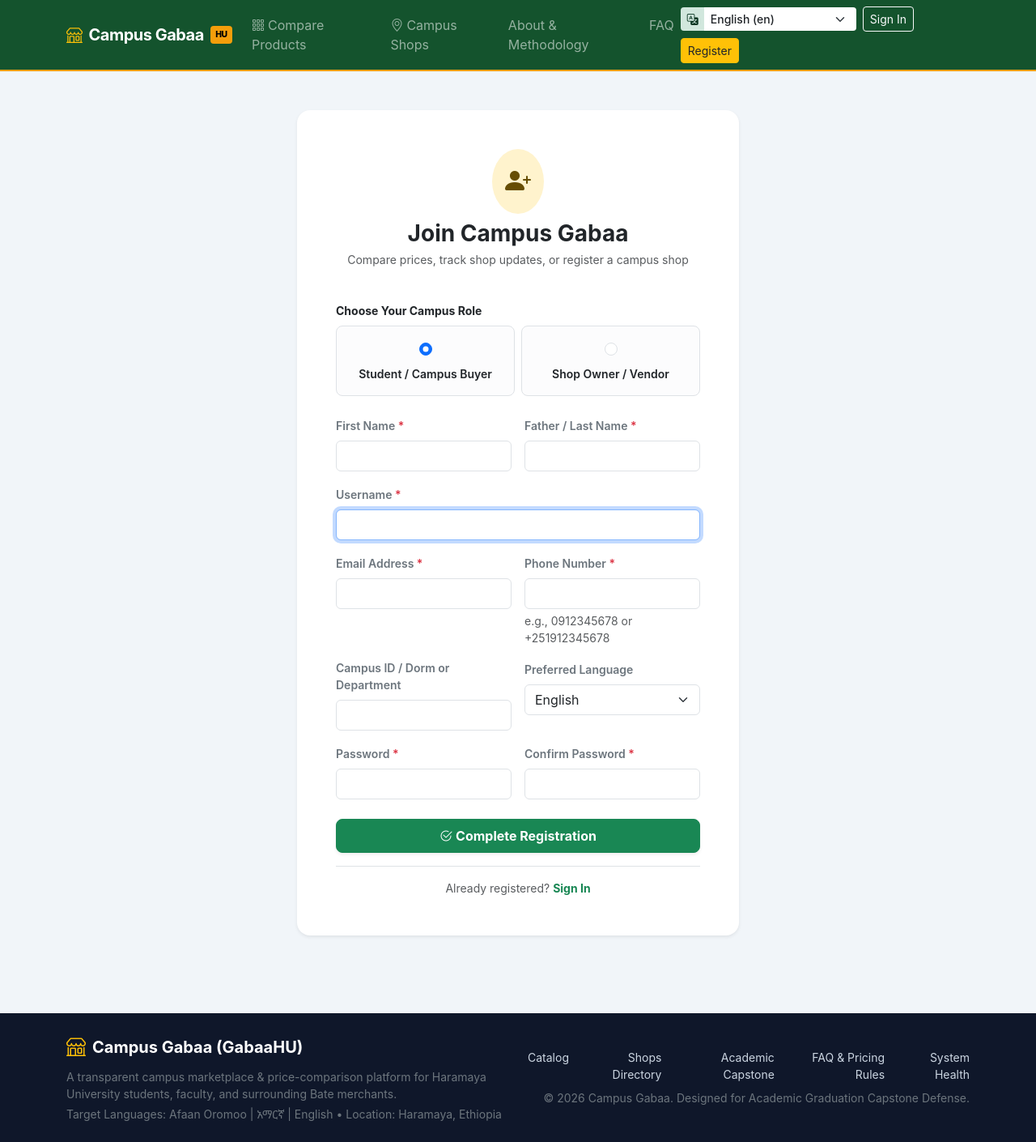
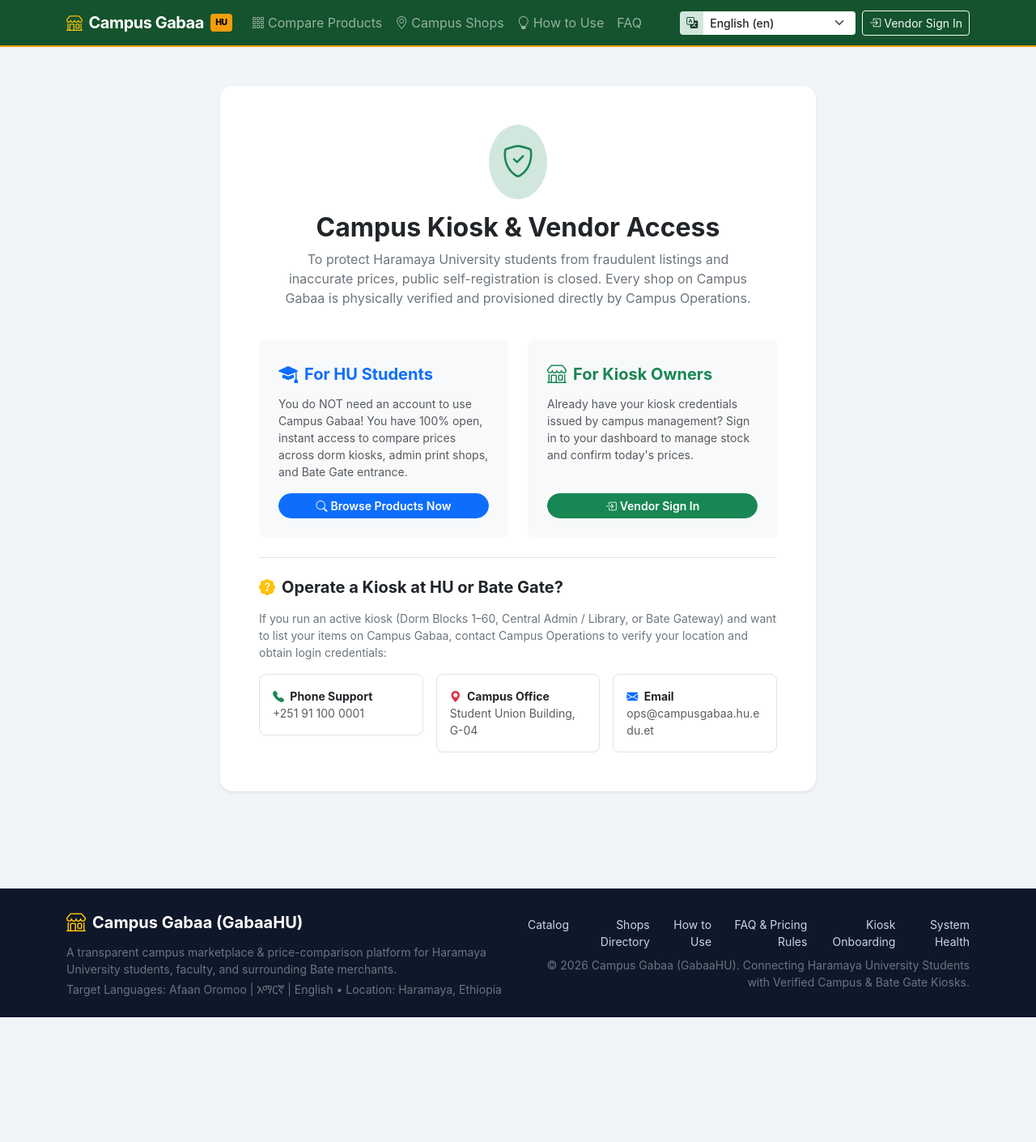
Before and after one commit to danielgelchu0-sketch/campus_gabaa, a Django app: page /accounts/register/ in a window 1280 px wide. Shown: the whole page at 81% size. After the commit the page ends 1256 px from the top, so only its background shows below. Run offline with Django 5.2, Linux system fonts and the light colour scheme.

Commit message:
feat(commercial): transition to market-ready platform with dynamic zones, obscure admin, rate-limiting, and how-to-use guide

```diff
--- a/config/settings.py
+++ b/config/settings.py
@@ -28,6 +28,7 @@ ALLOWED_HOSTS = [
     '.onrender.com',
     'localhost',
     '127.0.0.1',
+    'testserver',
 ]
 if _env_hosts:
     for host in _env_hosts.split(','):
@@ -66,6 +67,7 @@ INSTALLED_APPS = [
 
 MIDDLEWARE = [
     'django.middleware.security.SecurityMiddleware',
+    'core.middleware.SecurityHardeningMiddleware',  # Anti brute-force & probe defense
     'whitenoise.middleware.WhiteNoiseMiddleware',  # High-performance static files in production
     'django.contrib.sessions.middleware.SessionMiddleware',
     'django.middleware.locale.LocaleMiddleware',  # Language selection and negotiation
--- a/config/urls.py
+++ b/config/urls.py
@@ -2,13 +2,25 @@
 URL configuration for Campus Gabaa (GabaaHU).
 """
 
+import os
 from django.conf import settings
 from django.conf.urls.static import static
 from django.contrib import admin
+from django.http import Http404
 from django.urls import path, include
 
+# Obscure, untraceable admin path to neutralize automated crawlers and university scanners
+ADMIN_PATH = os.getenv('ADMIN_URL_PATH', 'gabaa-control-desk-hu26/').strip('/') + '/'
+
+
+def fake_admin_trap(request):
+    """Return 404 for automated bots scanning default /admin/"""
+    raise Http404("Not Found")
+
+
 urlpatterns = [
-    path('admin/', admin.site.urls),
+    path(ADMIN_PATH, admin.site.urls),
+    path('admin/', fake_admin_trap),
     path('i18n/', include('django.conf.urls.i18n')),  # Django language switcher
     path('', include('core.urls', namespace='core')),
     path('accounts/', include('accounts.urls', namespace='accounts')),
--- a/core/tests.py
+++ b/core/tests.py
@@ -31,10 +31,10 @@ class CoreViewsTests(TestCase):
         self.assertContains(response, 'Electronics')
 
     def test_about_and_faq_pages(self):
-        """Verify about page and FAQ render."""
-        resp_about = self.client.get(reverse('core:about'))
+        """Verify how-to-use / about page and FAQ render."""
+        resp_about = self.client.get(reverse('core:how_to_use'))
         self.assertEqual(resp_about.status_code, 200)
-        self.assertContains(resp_about, 'Academic Capstone')
+        self.assertContains(resp_about, 'How to Use')
 
         resp_faq = self.client.get(reverse('core:faq'))
         self.assertEqual(resp_faq.status_code, 200)
--- a/core/urls.py
+++ b/core/urls.py
@@ -9,7 +9,8 @@ app_name = 'core'
 
 urlpatterns = [
     path('', views.home, name='home'),
-    path('about/', views.about, name='about'),
+    path('how-to-use/', views.how_to_use, name='how_to_use'),
+    path('about/', views.how_to_use, name='about'),
     path('faq/', views.faq, name='faq'),
     path('healthz/', views.health_check, name='health_check'),
 ]
--- a/market/tests.py
+++ b/market/tests.py
@@ -65,10 +65,10 @@ class MarketModelAndLogicTests(TestCase):
 
         self.shop2 = Shop.objects.create(
             owner=self.vendor2,
-            name='Bate Mart',
+            name='Bate Gateway Mart',
             slug='bate-mart',
-            campus_zone='BATE_MARKET',
-            specific_location='Bate Market Road',
+            campus_zone='BATE_GATE',
+            specific_location='Bate Gate Entrance',
             phone_number='0922334455',
             status=Shop.STATUS_APPROVED
         )
--- a/templates/accounts/login.html
+++ b/templates/accounts/login.html
@@ -42,8 +42,8 @@
 
         <div class="text-center pt-3 border-top">
           <p class="small text-muted mb-0">
-            {% trans "Don't have an account yet?" %}
-            <a href="{% url 'accounts:register' %}" class="text-success fw-bold text-decoration-none">{% trans "Create Free Account" %}</a>
+            {% trans "Need to list your campus kiosk or get credentials?" %}
+            <a href="{% url 'accounts:register' %}" class="text-success fw-bold text-decoration-none">{% trans "Kiosk Onboarding Info" %}</a>
           </p>
         </div>
       </div>
--- a/templates/accounts/register.html
+++ b/templates/accounts/register.html
@@ -1,157 +1,92 @@
 {% extends 'base.html' %}
 {% load i18n %}
 
-{% block title %}{% trans "Create Account" %} | Campus Gabaa{% endblock %}
+{% block title %}{% trans "Merchant & Kiosk Access" %} | Campus Gabaa{% endblock %}
 
 {% block content %}
 <div class="container py-5">
   <div class="row justify-content-center">
-    <div class="col-md-8 col-lg-6">
-      <div class="card border-0 shadow-sm rounded-4 p-4 p-md-5 bg-white">
+    <div class="col-lg-8">
+
+      <!-- Main Access Card -->
+      <div class="card border-0 shadow-sm rounded-4 p-4 p-md-5 bg-white mb-4">
         <div class="text-center mb-4">
-          <div class="p-3 bg-warning-subtle text-warning-emphasis rounded-circle d-inline-flex mb-2">
-            <i class="bi bi-person-plus-fill fs-2"></i>
+          <div class="p-3 bg-success-subtle text-success rounded-circle d-inline-flex mb-3">
+            <i class="bi bi-shield-check fs-1"></i>
           </div>
-          <h3 class="fw-bold text-dark mb-1">{% trans "Join Campus Gabaa" %}</h3>
-          <p class="text-muted small">{% trans "Compare prices, track shop updates, or register a campus shop" %}</p>
+          <h2 class="fw-bold text-dark mb-2">{% trans "Campus Kiosk & Vendor Access" %}</h2>
+          <p class="text-secondary mx-auto" style="max-width: 580px;">
+            {% trans "To protect Haramaya University students from fraudulent listings and inaccurate prices, public self-registration is closed. Every shop on Campus Gabaa is physically verified and provisioned directly by Campus Operations." %}
+          </p>
         </div>
 
-        <form method="post" action="{% url 'accounts:register' %}" novalidate>
-          {% csrf_token %}
-
-          {% if form.non_field_errors %}
-            <div class="alert alert-danger py-2 small">
-              {{ form.non_field_errors }}
-            </div>
-          {% endif %}
-
-          <!-- Role Selection with visual cards -->
-          <div class="mb-4">
-            <label class="form-label fw-bold text-dark small mb-2">{% trans "Choose Your Campus Role" %}</label>
-            <div class="row g-2">
-              {% for radio in form.role %}
-                <div class="col-6">
-                  <div class="border rounded-3 p-3 text-center h-100 bg-light-subtle">
-                    {{ radio.tag }}
-                    <label for="{{ radio.id_for_label }}" class="d-block mt-2 fw-semibold small cursor-pointer">
-                      {{ radio.choice_label }}
-                    </label>
-                  </div>
-                </div>
-              {% endfor %}
-            </div>
-            {% if form.role.errors %}
-              <div class="text-danger small mt-1">{{ form.role.errors }}</div>
-            {% endif %}
-          </div>
-
-          <div class="row g-3 mb-3">
-            <div class="col-sm-6">
-              <label for="{{ form.first_name.id_for_label }}" class="form-label fw-semibold small text-secondary">
-                {{ form.first_name.label }} <span class="text-danger">*</span>
-              </label>
-              {{ form.first_name }}
-              {% if form.first_name.errors %}
-                <div class="text-danger small mt-1">{{ form.first_name.errors }}</div>
-              {% endif %}
-            </div>
-            <div class="col-sm-6">
-              <label for="{{ form.last_name.id_for_label }}" class="form-label fw-semibold small text-secondary">
-                {{ form.last_name.label }} <span class="text-danger">*</span>
-              </label>
-              {{ form.last_name }}
-              {% if form.last_name.errors %}
-                <div class="text-danger small mt-1">{{ form.last_name.errors }}</div>
-              {% endif %}
+        <div class="row g-4 mb-4">
+          <!-- Step 1: For Students -->
+          <div class="col-md-6">
+            <div class="card h-100 border-0 bg-light p-4 rounded-3">
+              <div class="d-flex align-items-center gap-2 mb-2 text-primary">
+                <i class="bi bi-mortarboard-fill fs-4"></i>
+                <h5 class="fw-bold mb-0">{% trans "For HU Students" %}</h5>
+              </div>
+              <p class="small text-muted mb-3">
+                {% trans "You do NOT need an account to use Campus Gabaa! You have 100% open, instant access to compare prices across dorm kiosks, admin print shops, and Bate Gate entrance." %}
+              </p>
+              <a href="{% url 'market:product_list' %}" class="btn btn-primary btn-sm fw-semibold rounded-pill mt-auto">
+                <i class="bi bi-search me-1"></i>{% trans "Browse Products Now" %}
+              </a>
             </div>
           </div>
 
-          <div class="mb-3">
-            <label for="{{ form.username.id_for_label }}" class="form-label fw-semibold small text-secondary">
-              {{ form.username.label }} <span class="text-danger">*</span>
-            </label>
-            {{ form.username }}
-            {% if form.username.errors %}
-              <div class="text-danger small mt-1">{{ form.username.errors }}</div>
-            {% endif %}
-          </div>
-
-          <div class="row g-3 mb-3">
-            <div class="col-sm-6">
-              <label for="{{ form.email.id_for_label }}" class="form-label fw-semibold small text-secondary">
-                {{ form.email.label }} <span class="text-danger">*</span>
-              </label>
-              {{ form.email }}
-              {% if form.email.errors %}
-                <div class="text-danger small mt-1">{{ form.email.errors }}</div>
-              {% endif %}
-            </div>
-            <div class="col-sm-6">
-              <label for="{{ form.phone_number.id_for_label }}" class="form-label fw-semibold small text-secondary">
-                {{ form.phone_number.label }} <span class="text-danger">*</span>
-              </label>
-              {{ form.phone_number }}
-              <div class="form-text small">{{ form.phone_number.help_text }}</div>
-              {% if form.phone_number.errors %}
-                <div class="text-danger small mt-1">{{ form.phone_number.errors }}</div>
-              {% endif %}
+          <!-- Step 2: For Vendors -->
+          <div class="col-md-6">
+            <div class="card h-100 border-0 bg-light p-4 rounded-3">
+              <div class="d-flex align-items-center gap-2 mb-2 text-success">
+                <i class="bi bi-shop fs-4"></i>
+                <h5 class="fw-bold mb-0">{% trans "For Kiosk Owners" %}</h5>
+              </div>
+              <p class="small text-muted mb-3">
+                {% trans "Already have your kiosk credentials issued by campus management? Sign in to your dashboard to manage stock and confirm today's prices." %}
+              </p>
+              <a href="{% url 'accounts:login' %}" class="btn btn-success btn-sm fw-semibold rounded-pill mt-auto">
+                <i class="bi bi-box-arrow-in-right me-1"></i>{% trans "Vendor Sign In" %}
+              </a>
             </div>
           </div>
+        </div>
 
-          <div class="row g-3 mb-3">
-            <div class="col-sm-6">
-              <label for="{{ form.campus_id_or_dorm.id_for_label }}" class="form-label fw-semibold small text-secondary">
-                {{ form.campus_id_or_dorm.label }}
-              </label>
-              {{ form.campus_id_or_dorm }}
-              {% if form.campus_id_or_dorm.errors %}
-                <div class="text-danger small mt-1">{{ form.campus_id_or_dorm.errors }}</div>
-              {% endif %}
+        <!-- How to Onboard your Shop -->
+        <div class="border-top pt-4">
+          <h5 class="fw-bold text-dark mb-3">
+            <i class="bi bi-patch-question-fill text-warning me-2"></i>{% trans "Operate a Kiosk at HU or Bate Gate?" %}
+          </h5>
+          <p class="text-secondary small mb-3">
+            {% trans "If you run an active kiosk (Dorm Blocks 1–60, Central Admin / Library, or Bate Gateway) and want to list your items on Campus Gabaa, contact Campus Operations to verify your location and obtain login credentials:" %}
+          </p>
+
+          <div class="row g-3 small">
+            <div class="col-sm-4">
+              <div class="p-3 border rounded-3 bg-white">
+                <strong class="d-block text-dark"><i class="bi bi-telephone-fill text-success me-1"></i> {% trans "Phone Support" %}</strong>
+                <span class="text-muted">+251 91 100 0001</span>
+              </div>
             </div>
-            <div class="col-sm-6">
-              <label for="{{ form.preferred_language.id_for_label }}" class="form-label fw-semibold small text-secondary">
-                {{ form.preferred_language.label }}
-              </label>
-              {{ form.preferred_language }}
-              {% if form.preferred_language.errors %}
-                <div class="text-danger small mt-1">{{ form.preferred_language.errors }}</div>
-              {% endif %}
+            <div class="col-sm-4">
+              <div class="p-3 border rounded-3 bg-white">
+                <strong class="d-block text-dark"><i class="bi bi-geo-alt-fill text-danger me-1"></i> {% trans "Campus Office" %}</strong>
+                <span class="text-muted">{% trans "Student Union Building, G-04" %}</span>
+              </div>
+            </div>
+            <div class="col-sm-4">
+              <div class="p-3 border rounded-3 bg-white">
+                <strong class="d-block text-dark"><i class="bi bi-envelope-fill text-primary me-1"></i> {% trans "Email" %}</strong>
+                <span class="text-muted">ops@campusgabaa.hu.edu.et</span>
+              </div>
             </div>
           </div>
+        </div>
 
-          <div class="row g-3 mb-4">
-            <div class="col-sm-6">
-              <label for="{{ form.password1.id_for_label }}" class="form-label fw-semibold small text-secondary">
-                {% trans "Password" %} <span class="text-danger">*</span>
-              </label>
-              {{ form.password1 }}
-              {% if form.password1.errors %}
-                <div class="text-danger small mt-1">{{ form.password1.errors }}</div>
-              {% endif %}
-            </div>
-            <div class="col-sm-6">
-              <label for="{{ form.password2.id_for_label }}" class="form-label fw-semibold small text-secondary">
-                {% trans "Confirm Password" %} <span class="text-danger">*</span>
-              </label>
-              {{ form.password2 }}
-              {% if form.password2.errors %}
-                <div class="text-danger small mt-1">{{ form.password2.errors }}</div>
-              {% endif %}
-            </div>
-          </div>
+      </div>
 
-          <button type="submit" class="btn btn-success w-100 fw-bold py-2 rounded-3 shadow-sm mb-3">
-            <i class="bi bi-check2-circle me-1"></i>{% trans "Complete Registration" %}
-          </button>
-        </form>
-
-        <div class="text-center pt-3 border-top">
-          <p class="small text-muted mb-0">
-            {% trans "Already registered?" %}
-            <a href="{% url 'accounts:login' %}" class="text-success fw-bold text-decoration-none">{% trans "Sign In" %}</a>
-          </p>
-        </div>
-      </div>
     </div>
   </div>
 </div>
--- a/templates/base.html
+++ b/templates/base.html
@@ -44,8 +44,8 @@
             </a>
           </li>
           <li class="nav-item">
-            <a class="nav-link {% if request.resolver_match.url_name == 'about' %}active{% endif %}" href="{% url 'core:about' %}">
-              {% trans "About & Methodology" %}
+            <a class="nav-link {% if request.resolver_match.url_name == 'how_to_use' or request.resolver_match.url_name == 'about' %}active{% endif %}" href="{% url 'core:how_to_use' %}">
+              <i class="bi bi-lightbulb me-1"></i>{% trans "How to Use" %}
             </a>
           </li>
           <li class="nav-item">
@@ -100,7 +100,7 @@
 
                 {% if user.is_moderator_user %}
                   <li><a class="dropdown-item" href="{% url 'moderation:dashboard' %}"><i class="bi bi-shield-check me-2"></i>{% trans "Moderation Queue" %}</a></li>
-                  <li><a class="dropdown-item" href="/admin/" target="_blank"><i class="bi bi-gear me-2"></i>{% trans "Django Admin" %}</a></li>
+                  <li><a class="dropdown-item" href="{% url 'admin:index' %}" target="_blank"><i class="bi bi-gear me-2"></i>{% trans "Control Desk Admin" %}</a></li>
                 {% endif %}
 
                 <li><a class="dropdown-item" href="{% url 'accounts:profile' %}"><i class="bi bi-person me-2"></i>{% trans "Profile & Settings" %}</a></li>
@@ -116,8 +116,7 @@
               </ul>
             </div>
           {% else %}
-            <a href="{% url 'accounts:login' %}" class="btn btn-sm btn-outline-light">{% trans "Sign In" %}</a>
-            <a href="{% url 'accounts:register' %}" class="btn btn-sm btn-warning text-dark font-weight-bold">{% trans "Register" %}</a>
+            <a href="{% url 'accounts:login' %}" class="btn btn-sm btn-outline-light"><i class="bi bi-box-arrow-in-right me-1"></i>{% trans "Vendor Sign In" %}</a>
           {% endif %}
         </div>
       </div>
@@ -165,12 +164,13 @@
           <div class="d-flex justify-content-center justify-content-md-end gap-3 mb-2 small">
             <a href="{% url 'market:product_list' %}">{% trans "Catalog" %}</a>
             <a href="{% url 'market:shop_list' %}">{% trans "Shops Directory" %}</a>
-            <a href="{% url 'core:about' %}">{% trans "Academic Capstone" %}</a>
+            <a href="{% url 'core:how_to_use' %}">{% trans "How to Use" %}</a>
             <a href="{% url 'core:faq' %}">{% trans "FAQ & Pricing Rules" %}</a>
+            <a href="{% url 'accounts:register' %}">{% trans "Kiosk Onboarding" %}</a>
             <a href="{% url 'core:health_check' %}" target="_blank">{% trans "System Health" %}</a>
           </div>
           <p class="small text-secondary mb-0">
-            &copy; 2026 Campus Gabaa. {% trans "Designed for Academic Graduation Capstone Defense." %}
+            &copy; 2026 Campus Gabaa (GabaaHU). {% trans "Connecting Haramaya University Students with Verified Campus & Bate Gate Kiosks." %}
           </p>
         </div>
       </div>
```
Also changed, not shown: core/middleware.py (added, +84 -0 lines), core/views.py (+11 -3 lines), market/admin.py (+9 -1 lines), market/forms.py (+26 -2 lines), market/management/commands/seed_campus_data.py (+50 -7 lines), market/models.py (+49 -5 lines), market/views.py (+8 -2 lines), templates/core/how_to_use.html (added, +189 -0 lines), market/migrations/0002_campuszone_alter_shop_campus_zone.py (added).
